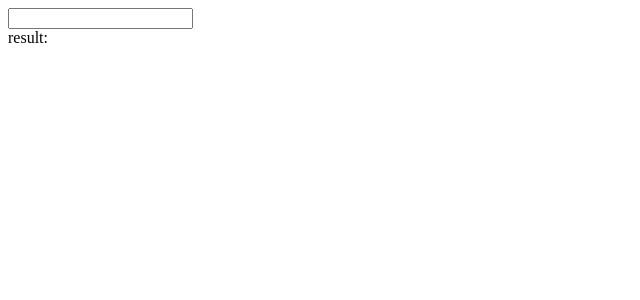
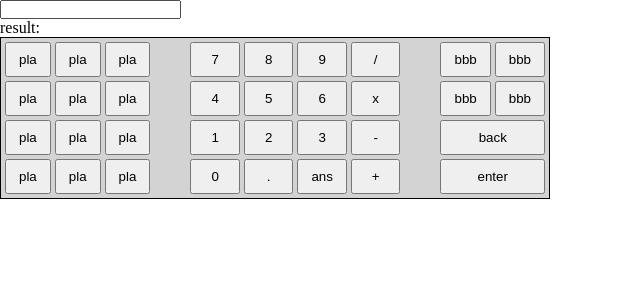
Before and after one commit to CosminBozai/scientific-calculator, a React (Vite) app: page / in a window 1280 px wide. Shown: the top 300 px of the page, without its empty margins (0-640 px from the left). Built offline with nearby package versions, Linux system fonts and the light colour scheme.

Commit message:
Added keyboard functionality

```diff
--- a/package.json
+++ b/package.json
@@ -17,6 +17,7 @@
     "@types/react": "^18.0.26",
     "@types/react-dom": "^18.0.9",
     "@vitejs/plugin-react-swc": "^3.0.0",
+    "sass": "^1.57.1",
     "typescript": "^4.9.3",
     "vite": "^4.0.0"
   }
--- a/src/App.tsx
+++ b/src/App.tsx
@@ -1,28 +1,60 @@
 import * as math from "mathjs";
-import { useRef, useState } from "react";
+import React, { useEffect, useState } from "react";
+import MainKeyboard from "./components/MainKeyboard";
 import checkInput from "./utils/checkInput";
+import "./styles/App.scss";
 
 function App() {
-  const input = useRef(null);
+  const [inputValue, setInputValue] = useState("");
   const [result, setResult] = useState("");
-  const handleChange = (e: React.FormEvent) => {
+
+  useEffect(() => {
+    handleEval();
+  }, [inputValue]);
+
+  const handleInput = (value: string) => {
+    setInputValue(inputValue + value);
+  };
+
+  const handleDelete = () => {
+    setInputValue(inputValue.slice(0, -1));
+  };
+
+  const handleEval = () => {
     try {
       let evaluationResult: string;
-      const target = e.target as HTMLInputElement;
-      const validInput: string = checkInput(target.value);
-      validInput === "valid"
-        ? (evaluationResult = math.evaluate(target.value))
-        : (evaluationResult = validInput);
+      const isValidInput: string = checkInput(inputValue);
+      if (isValidInput === "valid") {
+        const evaluated = math.evaluate(inputValue);
+        Number.isInteger(evaluated)
+          ? (evaluationResult = evaluated.toString())
+          : (evaluationResult = evaluated.toFixed(4).toString());
+      } else {
+        evaluationResult = isValidInput;
+      }
       setResult(evaluationResult);
-    } catch (err) {
+    } catch (err: any) {
       setResult("Could not evaluate this expression");
+    }
+  };
+
+  const handleKeyPress = (e: React.KeyboardEvent) => {
+    if (e.key === "Backspace") {
+      handleDelete();
+    } else if (e.key.match(/^[0-9+\-*/().]$/)) {
+      handleInput(e.key);
     }
   };
 
   return (
     <>
-      <input type="text" onChange={handleChange} ref={input} />
+      <div onKeyDown={handleKeyPress} tabIndex={0}>
+        <input value={inputValue} readOnly />
+      </div>
       <div>result: {result}</div>
+      <section id="keyboard-section">
+        <MainKeyboard handleInput={handleInput} handleDelete={handleDelete} />
+      </section>
     </>
   );
 }
--- /dev/null
+++ b/src/components/MainKeyboard.tsx
@@ -0,0 +1,57 @@
+import "../styles/MainKeyboard.scss";
+
+type clickProps = {
+  handleInput: (value: string) => void;
+  handleDelete: () => void;
+};
+
+function MainKeyboard({ handleInput, handleDelete }: clickProps) {
+  return (
+    <div id="main-keyboard">
+      <div id="left">
+        <button>pla</button>
+        <button>pla</button>
+        <button>pla</button>
+        <button>pla</button>
+        <button>pla</button>
+        <button>pla</button>
+        <button>pla</button>
+        <button>pla</button>
+        <button>pla</button>
+        <button>pla</button>
+        <button>pla</button>
+        <button>pla</button>
+      </div>
+      <div id="center">
+        <button onClick={() => handleInput("7")}>7</button>
+        <button onClick={() => handleInput("8")}>8</button>
+        <button onClick={() => handleInput("9")}>9</button>
+        <button onClick={() => handleInput("/")}>/</button>
+        <button onClick={() => handleInput("4")}>4</button>
+        <button onClick={() => handleInput("5")}>5</button>
+        <button onClick={() => handleInput("6")}>6</button>
+        <button onClick={() => handleInput("*")}>x</button>
+        <button onClick={() => handleInput("1")}>1</button>
+        <button onClick={() => handleInput("2")}>2</button>
+        <button onClick={() => handleInput("3")}>3</button>
+        <button onClick={() => handleInput("-")}>-</button>
+        <button onClick={() => handleInput("0")}>0</button>
+        <button onClick={() => handleInput(".")}>.</button>
+        <button>ans</button>
+        <button onClick={() => handleInput("+")}>+</button>
+      </div>
+      <div id="right">
+        <button>bbb</button>
+        <button>bbb</button>
+        <button>bbb</button>
+        <button>bbb</button>
+        <button className="backspace" onClick={handleDelete}>
+          back
+        </button>
+        <button className="enter">enter</button>
+      </div>
+    </div>
+  );
+}
+
+export default MainKeyboard;
--- a/src/main.tsx
+++ b/src/main.tsx
@@ -1,6 +1,7 @@
 import React from "react";
 import ReactDOM from "react-dom/client";
 import App from "./App";
+import "./styles/main.css";
 
 ReactDOM.createRoot(document.getElementById("root") as HTMLElement).render(
   <React.StrictMode>
--- /dev/null
+++ b/src/styles/App.scss
@@ -0,0 +1,12 @@
+#keyboard-section {
+  width: 550px;
+  background-color: lightgrey;
+}
+.value-input {
+  width: 200px;
+  height: 25px;
+  border: 1px solid black;
+  &:focus {
+    border-color: blue;
+  }
+}
--- /dev/null
+++ b/src/styles/MainKeyboard.scss
@@ -0,0 +1,42 @@
+#main-keyboard {
+  display: flex;
+  align-items: center;
+  justify-content: space-between;
+  width: 100%;
+  border: 1px solid black;
+  padding: 0.25rem 0.25rem;
+}
+
+#left,
+#center,
+#right {
+  gap: 0.25rem;
+}
+
+#left {
+  display: grid;
+  grid-template-columns: repeat(3, 1fr);
+}
+
+#center {
+  display: grid;
+  grid-template-columns: repeat(4, 1fr);
+}
+
+#right {
+  display: grid;
+  grid-template-columns: repeat(2, 1fr);
+  grid-template-rows: repeat(4, 1fr);
+  .backspace {
+    width: 100%;
+    grid-area: 3 / 1 / 4 / 3;
+  }
+  .enter {
+    width: 100%;
+    grid-area: 4 / 1 / 5 / 3;
+  }
+}
+
+button {
+  padding: 0.5rem 0.75rem;
+}
--- /dev/null
+++ b/src/styles/main.css
@@ -0,0 +1,5 @@
+* {
+  margin: 0;
+  padding: 0;
+  box-sizing: border-box;
+}
```
Also changed, not shown: 1 other file (tests, documents, lock files or other folders).
